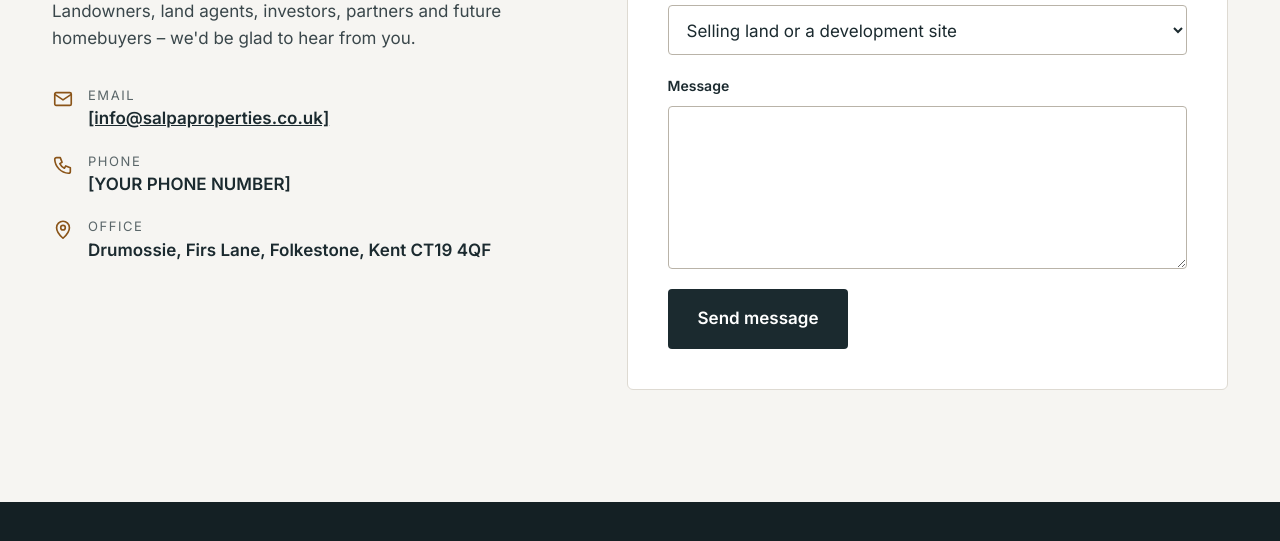
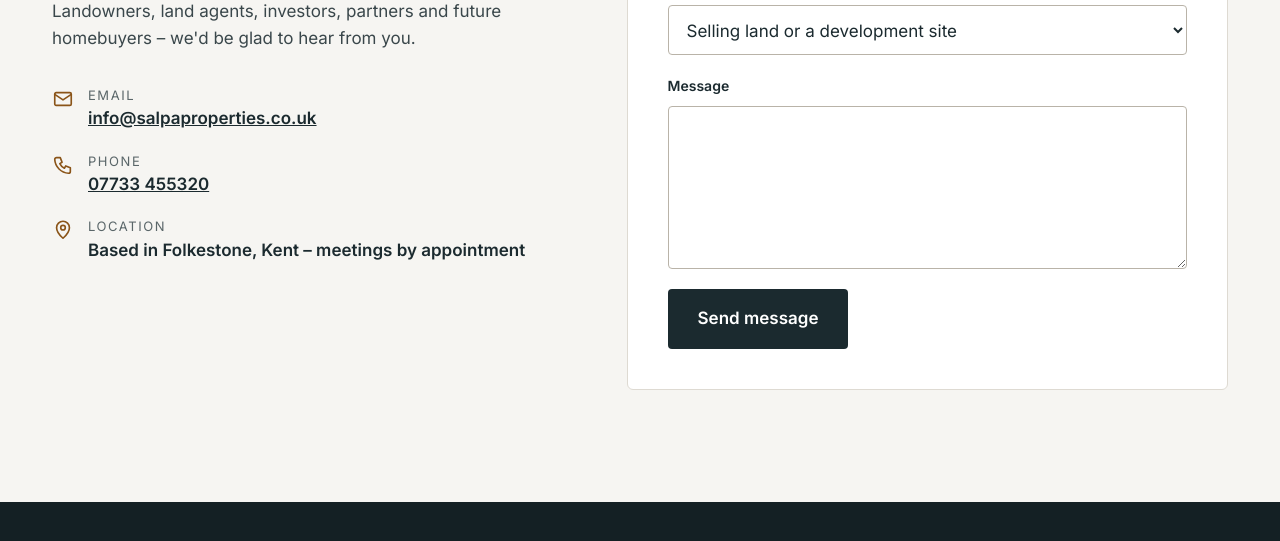
Before and after one commit to raimaha/salpa-properties, a plain HTML site: page index.html in a window 1280 px wide. Shown: the part 4345-4886 px from the top of the page. Drawn offline with Linux system fonts and the light colour scheme.

Commit message:
Add files via upload

```diff
--- a/index.html
+++ b/index.html
@@ -20,7 +20,7 @@ html{scroll-behavior:smooth}</style>
 <body>
 <!-- SALPA PROPERTIES WEBSITE
      To change text: press Ctrl+F (Cmd+F on Mac), search for the words, edit them, then Commit changes.
-     Placeholders to fill in: [YOUR PHONE NUMBER], and check the email address. -->
+     Make sure the info@salpaproperties.co.uk mailbox is set up so enquiries arrive. -->
 <div style="font-family: Inter, system-ui, sans-serif; color: #1B2A2F; background: #F6F5F2; font-size: 17px; line-height: 1.6">
 
 <!-- ================================================================
@@ -226,9 +226,9 @@ html{scroll-behavior:smooth}</style>
 <h2 style="margin: 0; font-family: Archivo, sans-serif; font-weight: 700; font-size: clamp(32px, 3.6vw, 46px); line-height: 1.1; letter-spacing: -0.015em">Have land for sale or a project in mind?</h2>
 <p style="margin: 0; color: #3A474B">Landowners, land agents, investors, partners and future homebuyers – we'd be glad to hear from you.</p>
 <div style="display: flex; flex-direction: column; gap: 18px; margin-top: 8px">
-<div style="display: flex; gap: 14px; align-items: flex-start"><svg width="22" height="22" viewBox="0 0 24 24" fill="none" stroke="#8A5418" stroke-width="1.8" stroke-linecap="round" stroke-linejoin="round" aria-hidden="true" style="margin-top: 3px; flex: none"><rect x="3" y="5" width="18" height="14" rx="1.5"></rect><path d="m3 7 9 6 9-6"></path></svg><div><div style="font-size: 13px; color: #5A6669; text-transform: uppercase; letter-spacing: 0.12em">Email</div><a href="mailto:info@salpaproperties.co.uk" style="font-weight: 600">[info@salpaproperties.co.uk]</a></div></div>
-<div style="display: flex; gap: 14px; align-items: flex-start"><svg width="22" height="22" viewBox="0 0 24 24" fill="none" stroke="#8A5418" stroke-width="1.8" stroke-linecap="round" stroke-linejoin="round" aria-hidden="true" style="margin-top: 3px; flex: none"><path d="M5 4h4l2 5-2.5 1.5a11 11 0 0 0 5 5L15 13l5 2v4a2 2 0 0 1-2 2A16 16 0 0 1 3 6a2 2 0 0 1 2-2"></path></svg><div><div style="font-size: 13px; color: #5A6669; text-transform: uppercase; letter-spacing: 0.12em">Phone</div><span style="font-weight: 600">[YOUR PHONE NUMBER]</span></div></div>
-<div style="display: flex; gap: 14px; align-items: flex-start"><svg width="22" height="22" viewBox="0 0 24 24" fill="none" stroke="#8A5418" stroke-width="1.8" stroke-linecap="round" stroke-linejoin="round" aria-hidden="true" style="margin-top: 3px; flex: none"><path d="M12 21s-7-6.2-7-11.5A7 7 0 0 1 19 9.5C19 14.8 12 21 12 21z"></path><circle cx="12" cy="9.5" r="2.5"></circle></svg><div><div style="font-size: 13px; color: #5A6669; text-transform: uppercase; letter-spacing: 0.12em">Office</div><span style="font-weight: 600">Drumossie, Firs Lane, Folkestone, Kent CT19 4QF</span></div></div>
+<div style="display: flex; gap: 14px; align-items: flex-start"><svg width="22" height="22" viewBox="0 0 24 24" fill="none" stroke="#8A5418" stroke-width="1.8" stroke-linecap="round" stroke-linejoin="round" aria-hidden="true" style="margin-top: 3px; flex: none"><rect x="3" y="5" width="18" height="14" rx="1.5"></rect><path d="m3 7 9 6 9-6"></path></svg><div><div style="font-size: 13px; color: #5A6669; text-transform: uppercase; letter-spacing: 0.12em">Email</div><a href="mailto:info@salpaproperties.co.uk" style="font-weight: 600">info@salpaproperties.co.uk</a></div></div>
+<div style="display: flex; gap: 14px; align-items: flex-start"><svg width="22" height="22" viewBox="0 0 24 24" fill="none" stroke="#8A5418" stroke-width="1.8" stroke-linecap="round" stroke-linejoin="round" aria-hidden="true" style="margin-top: 3px; flex: none"><path d="M5 4h4l2 5-2.5 1.5a11 11 0 0 0 5 5L15 13l5 2v4a2 2 0 0 1-2 2A16 16 0 0 1 3 6a2 2 0 0 1 2-2"></path></svg><div><div style="font-size: 13px; color: #5A6669; text-transform: uppercase; letter-spacing: 0.12em">Phone</div><a href="tel:+447733455320" style="font-weight: 600">07733 455320</a></div></div>
+<div style="display: flex; gap: 14px; align-items: flex-start"><svg width="22" height="22" viewBox="0 0 24 24" fill="none" stroke="#8A5418" stroke-width="1.8" stroke-linecap="round" stroke-linejoin="round" aria-hidden="true" style="margin-top: 3px; flex: none"><path d="M12 21s-7-6.2-7-11.5A7 7 0 0 1 19 9.5C19 14.8 12 21 12 21z"></path><circle cx="12" cy="9.5" r="2.5"></circle></svg><div><div style="font-size: 13px; color: #5A6669; text-transform: uppercase; letter-spacing: 0.12em">Location</div><span style="font-weight: 600">Based in Folkestone, Kent – meetings by appointment</span></div></div>
 </div>
 </div>
 <form name="contact" method="POST" action="/thank-you.html" data-netlify="true" netlify-honeypot="company-website" style="flex: 1.2 1 440px; min-width: 0; background: #FFFFFF; border: 1px solid #DEDAD2; border-radius: 6px; padding: 40px; display: flex; flex-direction: column; gap: 20px">
```
Also changed, not shown: 1 other file.
